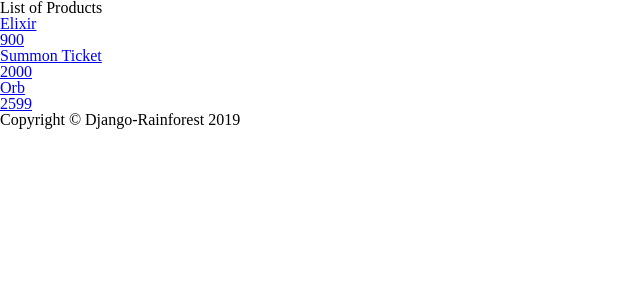
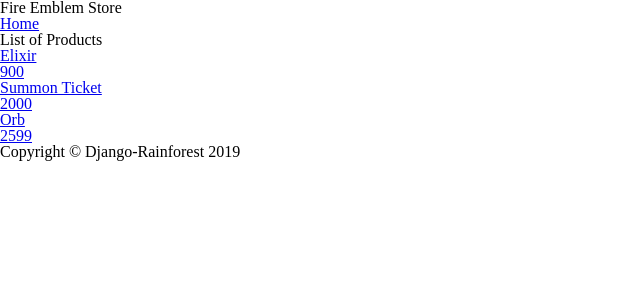
Before and after one commit to lindalou0419/django-rainforest, a Django app: page /products/ in a window 1280 px wide. Shown: the top 300 px of the page, without its empty margins (0-640 px from the left). Run offline with Django 3.2, Linux system fonts and the light colour scheme; data comes from the database, SQL or seed files in the repository; some libraries are stand-ins or nearby versions.

Commit message:
created a main nav on base.html

```diff
--- a/rainforest/templates/base.html
+++ b/rainforest/templates/base.html
@@ -13,6 +13,13 @@
 <body>
   <main class="wrapper">
     <header>
+      <h1>Fire Emblem Store</h1>
+
+      <nav class="main-nav">
+        <ul>
+          <li><a href="{% url 'products' %}">Home</a></li>
+        </ul>
+      </nav>
     </header>
 
     {% block content %}
```
